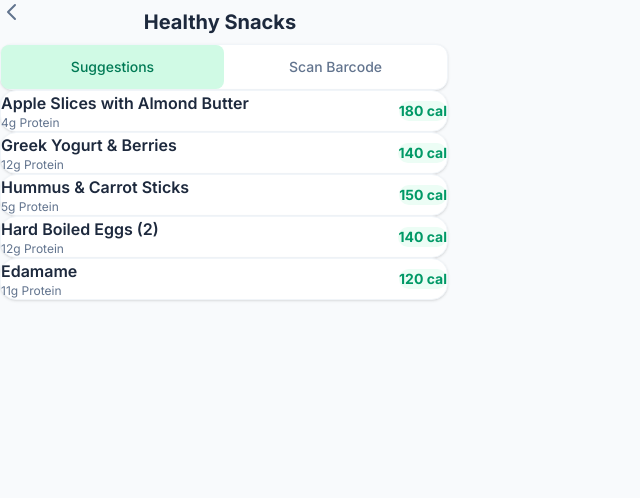
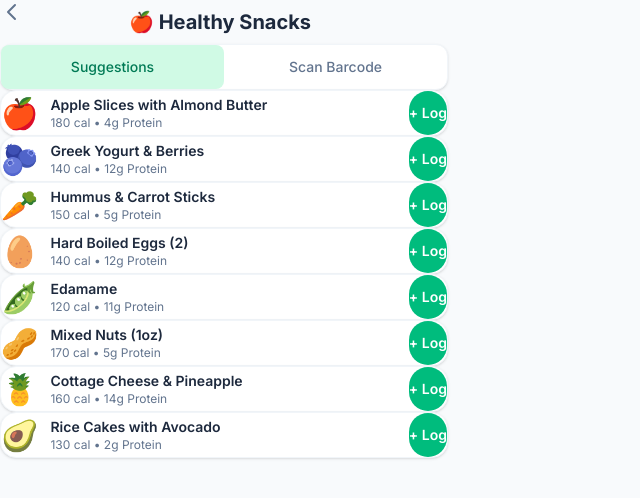
Before and after one commit to Nathanellevy-DI/MacroMap.github.io, a Next.js app: page /MacroMap.github.io/snacks in a window 1280 px wide. Shown: the top 498 px of the page, without its empty margins (0-640 px from the left). Built offline with nearby package versions, Linux system fonts and the light colour scheme.

Commit message:
feat: add snack logging with XP

```diff
--- a/app/snacks/page.tsx
+++ b/app/snacks/page.tsx
@@ -7,39 +7,95 @@ import BarcodeScanner from "../components/BarcodeScanner";
 export default function HealthySnacksPage() {
     const [activeTab, setActiveTab] = useState<"list" | "scan">("list");
     const [scannedItems, setScannedItems] = useState<string[]>([]);
+    const [loggedMessage, setLoggedMessage] = useState<string | null>(null);
 
     const handleScan = (code: string) => {
         if (!scannedItems.includes(code)) {
             setScannedItems(prev => [code, ...prev]);
-            // In a real app, we'd fetch product data here
         }
     };
 
+    const logSnack = (name: string, calories: number) => {
+        // Get current date key
+        const dateKey = new Date().toISOString().split('T')[0];
+
+        // Load existing history from localStorage
+        const savedHistory = localStorage.getItem('macro_history');
+        let history: Record<string, { consumed: number, water: number }> = {};
+
+        if (savedHistory) {
+            try {
+                history = JSON.parse(savedHistory);
+            } catch (e) {
+                console.error("Failed to parse history", e);
+            }
+        }
+
+        // Update history with new snack
+        const current = history[dateKey] || { consumed: 0, water: 0 };
+        history[dateKey] = {
+            ...current,
+            consumed: current.consumed + calories
+        };
+
+        // Save back to localStorage
+        localStorage.setItem('macro_history', JSON.stringify(history));
+
+        // Award XP for logging snack
+        const savedProgress = localStorage.getItem('user_progress');
+        if (savedProgress) {
+            try {
+                const progress = JSON.parse(savedProgress);
+                progress.xp = (progress.xp || 0) + 10;
+                progress.snacksLogged = (progress.snacksLogged || 0) + 1;
+                localStorage.setItem('user_progress', JSON.stringify(progress));
+            } catch (e) {
+                console.error("Failed to update progress", e);
+            }
+        }
+
+        // Show feedback
+        setLoggedMessage(`✅ Logged ${name} (+${calories} cal, +10 XP)`);
+        setTimeout(() => setLoggedMessage(null), 2500);
+    };
+
     const healthySnacks = [
-        { id: 1, name: "Apple Slices with Almond Butter", cals: 180, protein: "4g" },
-        { id: 2, name: "Greek Yogurt & Berries", cals: 140, protein: "12g" },
-        { id: 3, name: "Hummus & Carrot Sticks", cals: 150, protein: "5g" },
-        { id: 4, name: "Hard Boiled Eggs (2)", cals: 140, protein: "12g" },
-        { id: 5, name: "Edamame", cals: 120, protein: "11g" },
+        { id: 1, name: "Apple Slices with Almond Butter", cals: 180, protein: "4g", emoji: "🍎" },
+        { id: 2, name: "Greek Yogurt & Berries", cals: 140, protein: "12g", emoji: "🫐" },
+        { id: 3, name: "Hummus & Carrot Sticks", cals: 150, protein: "5g", emoji: "🥕" },
+        { id: 4, name: "Hard Boiled Eggs (2)", cals: 140, protein: "12g", emoji: "🥚" },
+        { id: 5, name: "Edamame", cals: 120, protein: "11g", emoji: "🫛" },
+        { id: 6, name: "Mixed Nuts (1oz)", cals: 170, protein: "5g", emoji: "🥜" },
+        { id: 7, name: "Cottage Cheese & Pineapple", cals: 160, protein: "14g", emoji: "🍍" },
+        { id: 8, name: "Rice Cakes with Avocado", cals: 130, protein: "2g", emoji: "🥑" },
     ];
 
     return (
         <div className="min-h-screen bg-slate-50 dark:bg-slate-900 text-slate-800 dark:text-slate-200 p-4 pb-20">
             <div className="max-w-md mx-auto">
+                {/* Header */}
                 <div className="flex items-center justify-between mb-6">
                     <Link href="/" className="p-2 -ml-2 text-slate-500 hover:bg-slate-100 dark:hover:bg-slate-800 rounded-full">
                         <svg className="w-6 h-6" fill="none" stroke="currentColor" viewBox="0 0 24 24"><path strokeLinecap="round" strokeLinejoin="round" strokeWidth={2} d="M15 19l-7-7 7-7" /></svg>
                     </Link>
-                    <h1 className="text-xl font-bold">Healthy Snacks</h1>
+                    <h1 className="text-xl font-bold">🍎 Healthy Snacks</h1>
                     <div className="w-8" />
                 </div>
 
+                {/* Toast Message */}
+                {loggedMessage && (
+                    <div className="fixed top-4 left-1/2 -translate-x-1/2 bg-emerald-500 text-white px-4 py-2 rounded-full shadow-lg z-50 animate-in slide-in-from-top duration-300">
+                        {loggedMessage}
+                    </div>
+                )}
+
+                {/* Tabs */}
                 <div className="flex p-1 bg-white dark:bg-slate-800 rounded-xl shadow-sm mb-6 border border-slate-100 dark:border-slate-700">
                     <button
                         onClick={() => setActiveTab("list")}
                         className={`flex-1 py-2 text-sm font-medium rounded-lg transition-all ${activeTab === "list"
-                                ? "bg-emerald-100 text-emerald-700 dark:bg-emerald-900/30 dark:text-emerald-400"
-                                : "text-slate-500 hover:text-slate-700 dark:text-slate-400"
+                            ? "bg-emerald-100 text-emerald-700 dark:bg-emerald-900/30 dark:text-emerald-400"
+                            : "text-slate-500 hover:text-slate-700 dark:text-slate-400"
                             }`}
                     >
                         Suggestions
@@ -47,8 +103,8 @@ export default function HealthySnacksPage() {
                     <button
                         onClick={() => setActiveTab("scan")}
                         className={`flex-1 py-2 text-sm font-medium rounded-lg transition-all ${activeTab === "scan"
-                                ? "bg-emerald-100 text-emerald-700 dark:bg-emerald-900/30 dark:text-emerald-400"
-                                : "text-slate-500 hover:text-slate-700 dark:text-slate-400"
+                            ? "bg-emerald-100 text-emerald-700 dark:bg-emerald-900/30 dark:text-emerald-400"
+                            : "text-slate-500 hover:text-slate-700 dark:text-slate-400"
                             }`}
                     >
                         Scan Barcode
@@ -58,14 +114,18 @@ export default function HealthySnacksPage() {
                 {activeTab === "list" ? (
                     <div className="space-y-3">
                         {healthySnacks.map(snack => (
-                            <div key={snack.id} className="bg-white dark:bg-slate-800 p-4 rounded-2xl shadow-sm border border-slate-100 dark:border-slate-700 flex justify-between items-center">
-                                <div>
-                                    <h3 className="font-semibold">{snack.name}</h3>
-                                    <p className="text-xs text-slate-500 dark:text-slate-400">{snack.protein} Protein</p>
+                            <div key={snack.id} className="bg-white dark:bg-slate-800 p-4 rounded-2xl shadow-sm border border-slate-100 dark:border-slate-700 flex items-center gap-3">
+                                <div className="text-3xl">{snack.emoji}</div>
+                                <div className="flex-1">
+                                    <h3 className="font-semibold text-sm">{snack.name}</h3>
+                                    <p className="text-xs text-slate-500 dark:text-slate-400">{snack.cals} cal • {snack.protein} Protein</p>
                                 </div>
-                                <div className="text-emerald-600 dark:text-emerald-400 font-bold bg-emerald-50 dark:bg-emerald-900/20 px-3 py-1 rounded-full text-sm">
-                                    {snack.cals} cal
-                                </div>
+                                <button
+                                    onClick={() => logSnack(snack.name, snack.cals)}
+                                    className="bg-emerald-500 text-white px-3 py-1.5 rounded-full text-sm font-semibold hover:bg-emerald-600 active:scale-95 transition-all"
+                                >
+                                    + Log
+                                </button>
                             </div>
                         ))}
                     </div>
```
